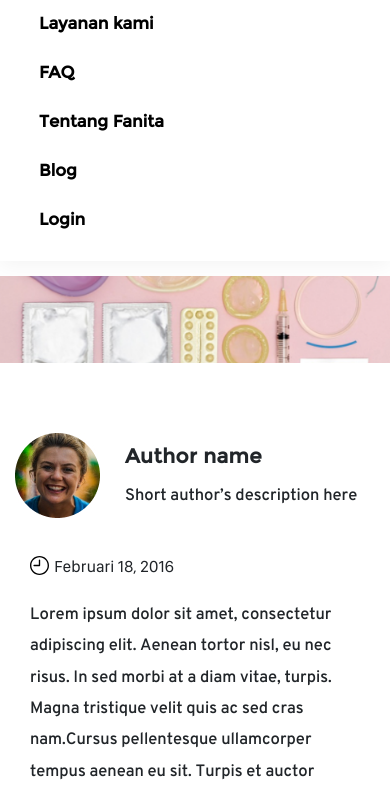
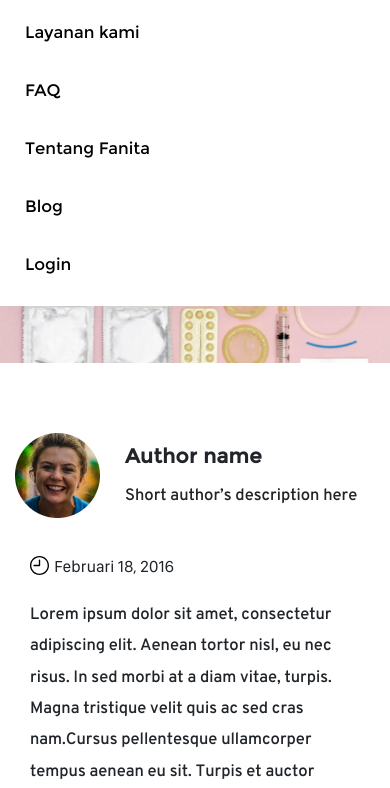
Before and after one commit to farhan27007/testing-fanita, a plain HTML site: page index.html in a window 390 px wide. Both pictures are taken after a click on the button "Toggle navigation". Shown: the part 56-844 px from the top of the page. Drawn offline with Linux system fonts and the light colour scheme.

Commit message:
commit fixing test

```diff
--- a/assets/css/media.css
+++ b/assets/css/media.css
@@ -1,4 +1,10 @@
 @media (max-width:767px) {
+    .nav-link {
+        margin-top: 15px;
+        margin-left: 9px;
+        font-weight: 100;
+    }
+
     .link-birthcontrol {
         margin-top: 130px;
     }
```
